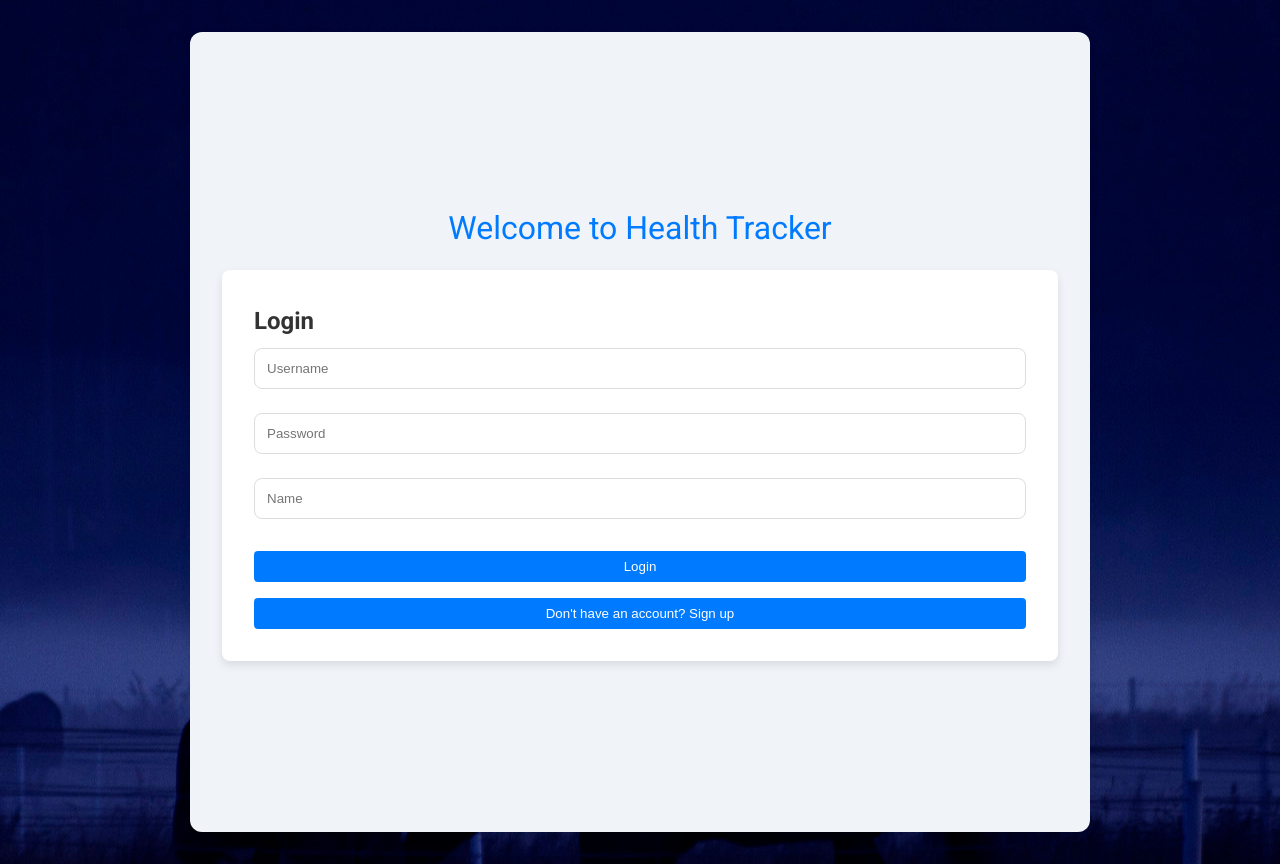
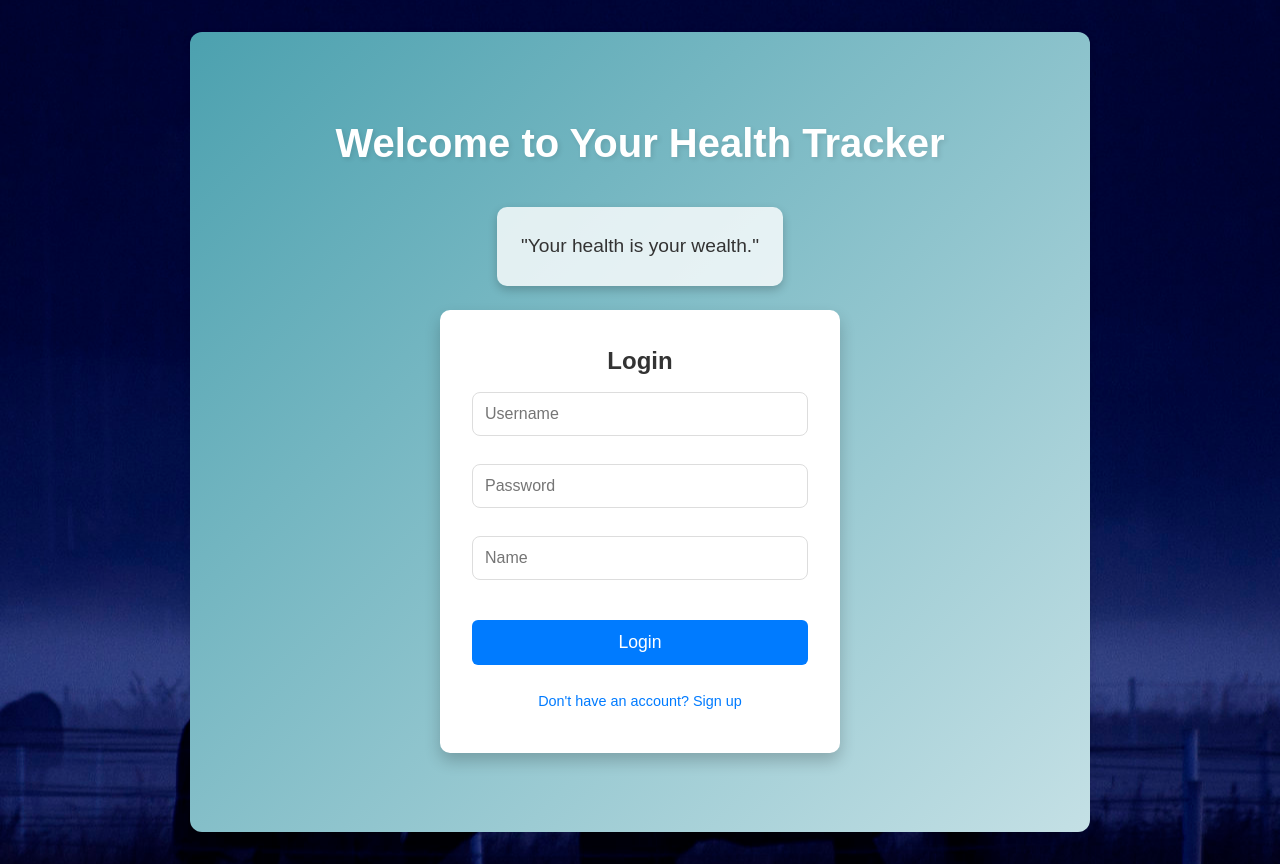
Before and after one commit to nishit2003/UI-Project1, a Svelte app: page / in a window 1280 px wide. Built offline with nearby package versions, Linux system fonts and the light colour scheme.

Commit message:
login css

```diff
--- a/src/components/Login.svelte
+++ b/src/components/Login.svelte
@@ -46,6 +46,15 @@
     const toggleMode = () => {
         isLogin = !isLogin;
     };
+
+    const quotes = [
+        "Your health is your wealth.",
+        "A healthy outside starts from the inside.",
+        "Take care of your body, it's the only place you have to live.",
+        "Health is not about the weight you lose but the life you gain."
+    ];
+
+    let randomQuote = quotes[Math.floor(Math.random() * quotes.length)];
 </script>
 
 <style>
@@ -55,48 +64,105 @@
         justify-content: center;
         align-items: center;
         height: 100vh;
-        background-color: #f0f4f8;
+        background: linear-gradient(135deg, #4ca1af, #c4e0e5); /* Soft gradient background */
+        font-family: 'Arial', sans-serif;
+        padding: 1rem;
     }
+
     .header {
-        font-size: 2rem;
-        color: #007bff;
-        margin-bottom: 1rem;
+        font-size: 2.5rem;
+        color: white;
+        margin-bottom: 2rem;
+        text-align: center;
+        font-weight: bold;
+        text-shadow: 2px 2px 5px rgba(0, 0, 0, 0.1);
+    }
+
+    .quote-box {
+        background-color: rgba(255, 255, 255, 0.8);
+        border-radius: 10px;
+        padding: 1.5rem;
+        font-size: 1.2rem;
+        color: #333;
+        margin-bottom: 1.5rem;
+        text-align: center;
+        box-shadow: 0 4px 10px rgba(0, 0, 0, 0.2);
+    }
+
+    .login-box {
+        padding: 2rem;
+        border-radius: 10px;
+        box-shadow: 0 8px 16px rgba(0, 0, 0, 0.2);
+        background-color: white;
+        max-width: 400px;
+        width: 100%;
         text-align: center;
     }
-    .login-box {
-        padding: 2rem;
-        border-radius: 8px;
-        box-shadow: 0 4px 8px rgba(0, 0, 0, 0.1);
-        background-color: white;
+
+    input {
+        margin: 0.75rem 0;
+        padding: 0.75rem;
+        width: 100%;
+        border-radius: 6px;
+        border: 1px solid #ddd;
+        font-size: 1rem;
     }
-    input {
-        margin: 0.5rem 0;
-        padding: 0.5rem;
-        width: 100%;
-        border-radius: 4px;
-        border: 1px solid #ccc;
-    }
+
     button {
-        margin-top: 1rem;
-        padding: 0.5rem 1rem;
+        margin-top: 1.5rem;
+        padding: 0.75rem 1rem;
         border: none;
-        border-radius: 4px;
+        border-radius: 6px;
         background-color: #007bff;
         color: white;
+        font-size: 1.1rem;
         cursor: pointer;
+        width: 100%;
     }
 
+    button:hover {
+        background-color: #0056b3;
+    }
+
+    .toggle-button {
+        margin-top: 1rem;
+        background-color: transparent;
+        color: #007bff;
+        border: none;
+        cursor: pointer;
+        font-size: 0.9rem;
+    }
+
+    .toggle-button:hover {
+        text-decoration: underline;
+    }
+
+    @media (max-width: 600px) {
+        .login-box {
+            padding: 1.5rem;
+        }
+
+        .header {
+            font-size: 2rem;
+        }
+    }
 </style>
 
 <div class="login-container">
-    <div class="header">Welcome to Health Tracker</div>
+    <div class="header">Welcome to Your Health Tracker</div>
+
+    <!-- Random quote for motivation -->
+    <div class="quote-box">
+        <p>"{randomQuote}"</p>
+    </div>
+
     <div class="login-box">
         <h2>{isLogin ? 'Login' : 'Sign Up'}</h2>
         <input type="text" bind:value={username} placeholder="Username" />
         <input type="password" bind:value={password} placeholder="Password" />
         <input type="text" bind:value={Name} placeholder="Name" />
         <button on:click={handleSubmit}>{isLogin ? 'Login' : 'Sign Up'}</button>
-        <button on:click={toggleMode}>
+        <button class="toggle-button" on:click={toggleMode}>
             {isLogin ? "Don't have an account? Sign up" : 'Already have an account? Login'}
         </button>
     </div>
```
